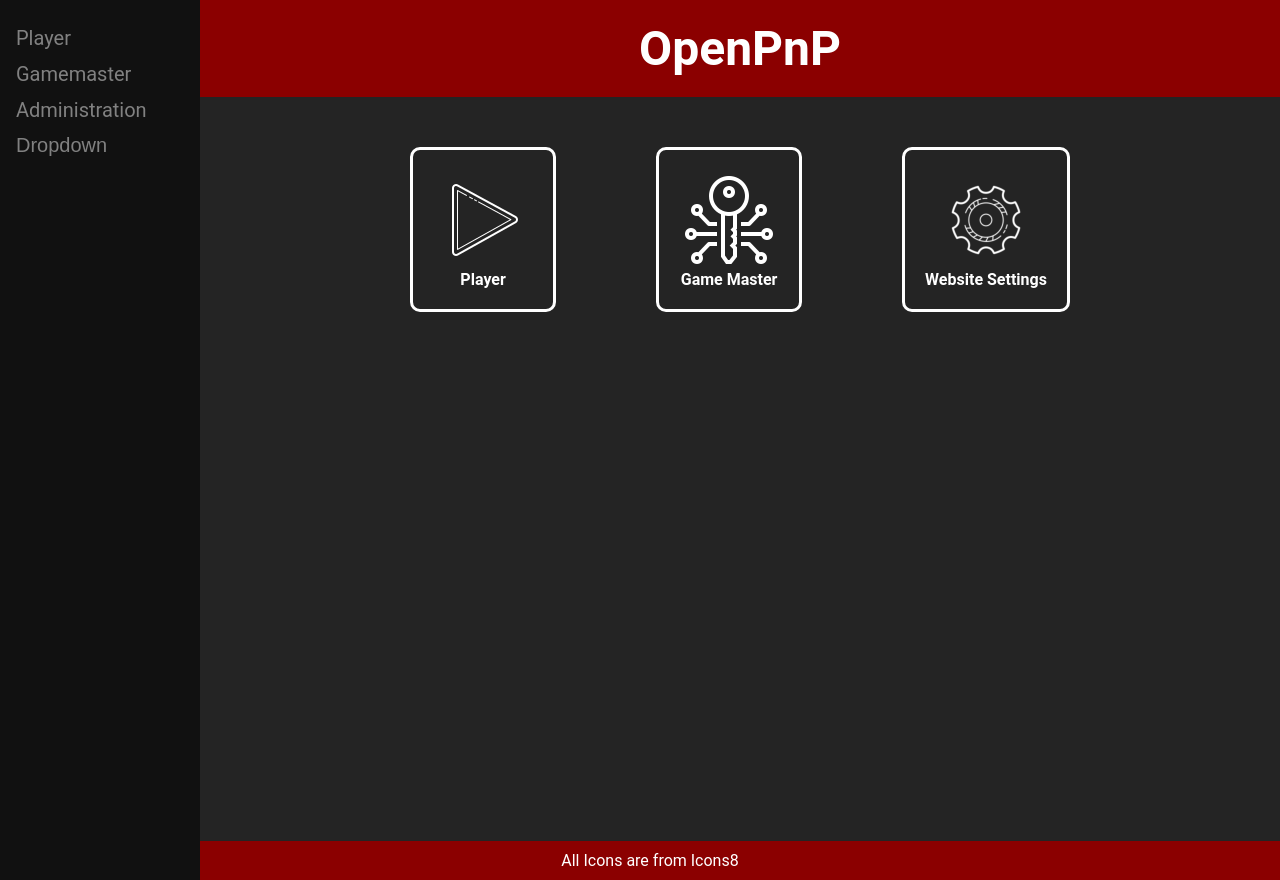
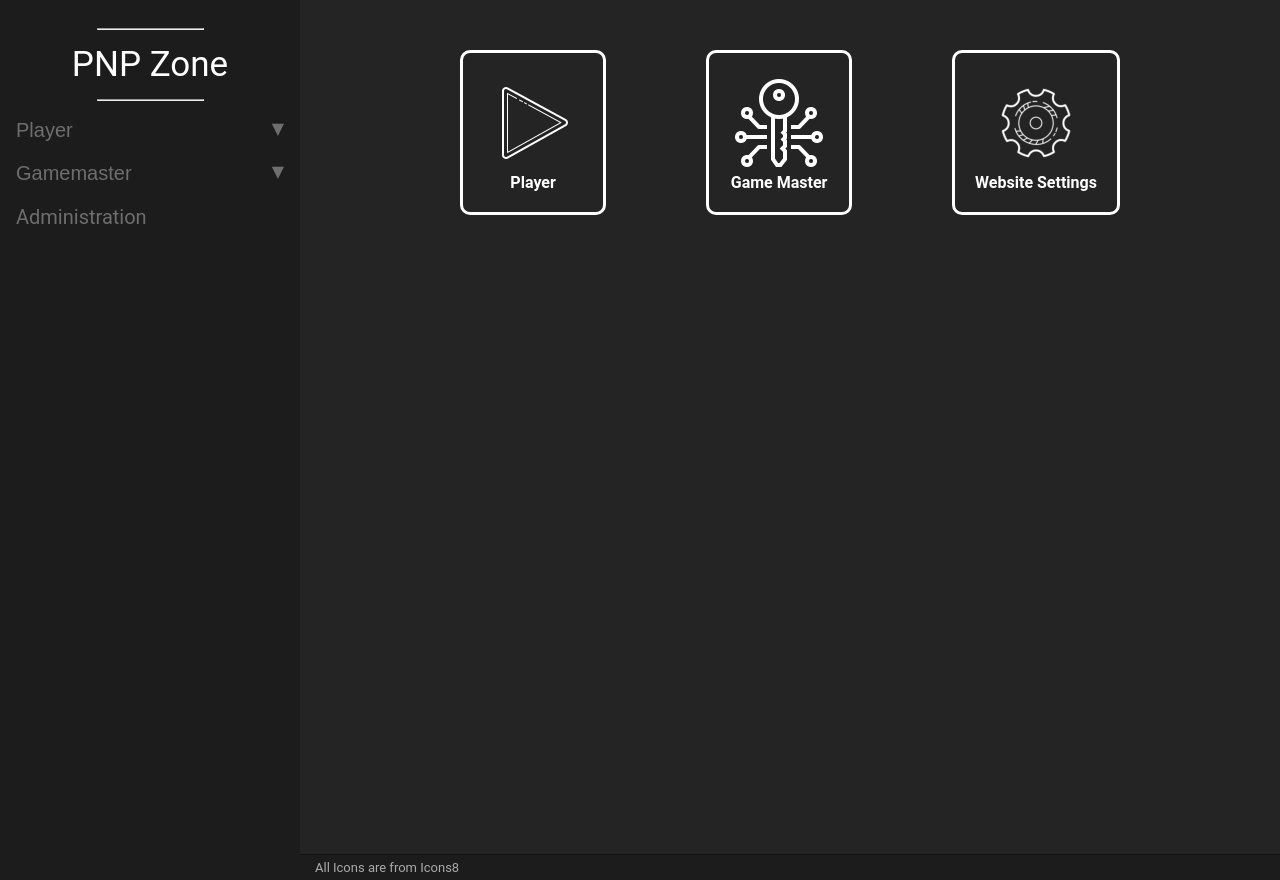
Before and after one commit to myOmikron/OpenPAP, a Django app: page / in a window 1280 px wide. Run offline with Django 3.2, Linux system fonts and the light colour scheme.

Commit message:
Added sitenav, redesigned UI

```diff
--- a/openpnp/static/css/main.css
+++ b/openpnp/static/css/main.css
@@ -1,5 +1,5 @@
 body {
-    margin: 0 0 0 200px;
+    margin: 0 0 0 300px;
     font-family: "Roboto", "Lucida Grande", "DejaVu Sans", "Bitstream Vera Sans", Verdana, Arial, sans-serif;
 }
 
@@ -50,25 +50,21 @@ ul {
 }
 
 .white {
-    color: white;
-}
-
-#header {
-    margin: 0;
-    padding: 20px;
-    background-color: darkred;
-    font-size: 3em;
+    color: #aaa;
 }
 
 #footer {
-    padding: 10px;
+    margin-left: 300px;
+    padding: 5px 0 5px 15px;
     position: fixed;
     left: 0;
     bottom: 0;
     width: 100%;
-    background-color: darkred;
+    background-color: #1c1c1c;
     color: white;
-    text-align: center;
+    text-align: left;
+    font-size: small;
+    border-top: 1px solid #131313;
 }
 
 #dashboard-box {
@@ -103,26 +99,26 @@ label {
  /* Fixed sidenav, full height */
 .sidenav {
     height: 100%;
-  width: 200px;
+    width: 300px;
     position: fixed;
     z-index: 1;
     top: 0;
     left: 0;
-  background-color: #111;
+    background-color: #1c1c1c;
     overflow-x: hidden;
     padding-top: 20px;
 }
 
 /* Style the sidenav links and the dropdown button */
-.sidenav a, .dropdown-btn {
-  padding: 6px 8px 6px 16px;
+.sidenav a, .dropdown-btn{
+    padding: 10px 8px 10px 16px;
     text-decoration: none;
     font-size: 20px;
-  color: #818181;
+    color: #6e6e6e;
     display: block;
     border: none;
     background: none;
-  width:100%;
+    width: 100%;
     text-align: left;
     cursor: pointer;
     outline: none;
@@ -130,31 +126,50 @@ label {
 
 /* On mouse-over */
 .sidenav a:hover, .dropdown-btn:hover {
-  color: #f1f1f1;
+    color: #ffffff;
+}
+
+#sidenav-heading {
+    padding: 6px 0 6px 0;
+    text-decoration: none;
+    font-size: 35px;
+    color: #ffffff;
+    display: block;
+    border: none;
+    background: none;
+    width: 100%;
+    text-align: center;
 }
 
 /* Main content */
 .main {
-  margin-left: 200px; /* Same as the width of the sidenav */
+    margin-left: 300px; /* Same as the width of the sidenav */
     font-size: 20px; /* Increased text to enable scrolling */
-  padding: 0px 10px;
+    padding: 0 10px;
 }
 
 /* Add an active class to the active dropdown button */
 .active {
-  background-color: green;
+    background-color: #494949;
     color: white;
 }
 
 /* Dropdown container (hidden by default). Optional: add a lighter background color and some left padding to change the design of the dropdown content */
 .dropdown-container {
+    font-size: medium;
     display: none;
-  background-color: #262626;
-  padding-left: 8px;
+    background-color: #333;
+    padding-left: 15px;
 }
 
 /* Optional: Style the caret down icon */
 .fa-caret-down {
+    font-family: "Roboto", "Lucida Grande", "DejaVu Sans", "Bitstream Vera Sans", Verdana, Arial, sans-serif;
+    font-size: medium;
     float: right;
     padding-right: 8px;
 }
+
+hr {
+    width: 35%;
+}
--- a/openpnp/static/js/main.js
+++ b/openpnp/static/js/main.js
@@ -1,12 +1,11 @@
-//* Loop through all dropdown buttons to toggle between hiding and showing its dropdown content - This allows the user to have multiple dropdowns without any conflict */
 const dropdown = document.getElementsByClassName("dropdown-btn");
 let i;
 
 for (i = 0; i < dropdown.length; i++) {
   dropdown[i].addEventListener("click", function() {
     this.classList.toggle("active");
-      const dropdownContent = this.nextElementSibling;
-      if (dropdownContent.style.display === "block") {
+    const dropdownContent = this.nextElementSibling;
+    if (dropdownContent.style.display === "block") {
       dropdownContent.style.display = "none";
     } else {
       dropdownContent.style.display = "block";
--- a/openpnp/templates/base/base.html
+++ b/openpnp/templates/base/base.html
@@ -3,33 +3,43 @@
     <head>
         {% load static %}
         <link rel="stylesheet" type="text/css" href="{% static "css/main.css" %}">
-        <script src="{% static "js/main.js" %}"></script>
         <meta charset="UTF-8">
         <title>{{ title }}</title>
     </head>
     <body class="base">
-        <header>
-            <div class="flexbox-horizontal" id="header">
-                <div class="white-bold">OpenPnP</div>
-            </div>
-        </header>
-        <div class="sidenav">
-            <a href="/player">Player</a>
-            <a href="/gamemaster">Gamemaster</a>
-            <a href="/admin">Administration</a>
-            <button class="dropdown-btn">Dropdown
-                <i class="fa fa-caret-down"></i>
-            </button>
-            <div class="dropdown-container">
-                <a href="#">Link 1</a>
-                <a href="#">Link 2</a>
-                <a href="#">Link 3</a>
-            </div>
+    <div class="sidenav">
+        <hr />
+        <a id="sidenav-heading" href="/">PNP Zone</a>
+        <hr />
+        <button class="dropdown-btn">Player
+            <i class="fa fa-caret-down">&#9660</i>
+        </button>
+        <div class="dropdown-container">
+            <a href="/player">Overwiew</a>
+            <a href="/play">Play</a>
+            <a href="/character">Campaigns</a>
         </div>
+        <button class="dropdown-btn">Gamemaster
+            <i class="fa fa-caret-down">&#9660</i>
+        </button>
+        <div class="dropdown-container">
+            <a href="/gamemaster">Overwiew</a>
+            <a href="/play">Play</a>
+            <a href="/campaign">Campaigns</a>
+            <a href="/encounter">Encounters</a>
+            <a href="/monster">Monsters</a>
+            <a href="/npc">NPCs</a>
+            <a href="/map">Maps</a>
+            <a href="/setting">Settings</a>
+            <a href="/template">Templates</a>
+        </div>
+        <a href="/admin">Administration</a>
+    </div>
         {% block body %}
         {% endblock %}
         <div id="footer">
             <div class="white">All Icons are from <a class="white" href="https://icons8.com">Icons8</a></div>
         </div>
+        <script src="{% static "js/main.js" %}"></script>
     </body>
 </html>
```
Lines whose indentation alone changed are shown as unchanged.
